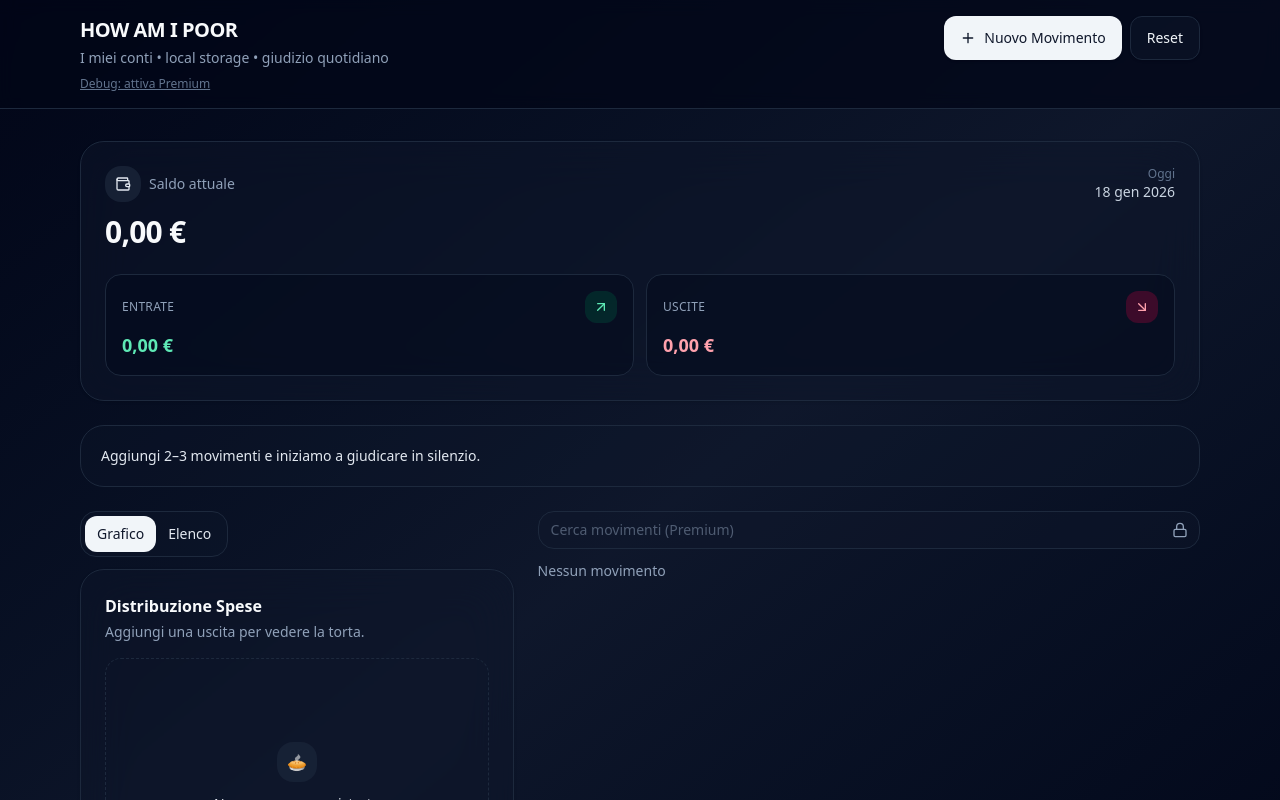
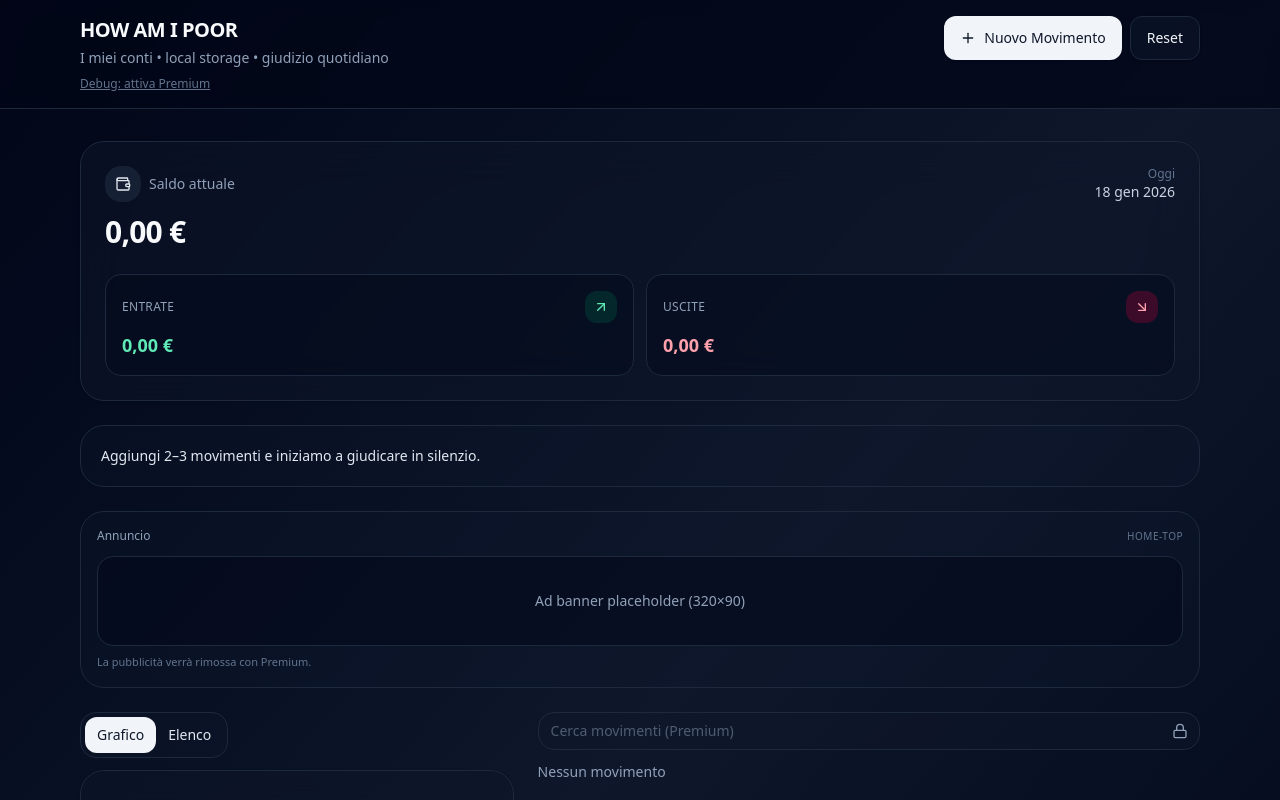
Before and after one commit to jhon-apps/how-am-i-poor, a React (Vite) app: page / in a window 1280 px wide. Shown: the top 800 px of the page. Built offline with nearby package versions, Linux system fonts and the light colour scheme.

Commit message:
ad slots

```diff
--- /dev/null
+++ b/src/components/ads/AdSlot.jsx
@@ -0,0 +1,21 @@
+export default function AdSlot({ isPremium, placement = "banner" }) {
+    if (isPremium) return null
+
+    // Placeholder only. When we integrate AdMob, this will become a real banner.
+    return (
+        <div className="rounded-3xl border border-slate-800 bg-slate-900/30 p-4">
+            <div className="flex items-center justify-between">
+                <p className="text-xs text-slate-400">Annuncio</p>
+                <p className="text-[10px] text-slate-500 uppercase tracking-wider">{placement}</p>
+            </div>
+
+            <div className="mt-3 h-[90px] w-full rounded-2xl border border-slate-800 bg-slate-950/50 flex items-center justify-center">
+                <p className="text-sm text-slate-400">Ad banner placeholder (320×90)</p>
+            </div>
+
+            <p className="mt-2 text-[11px] text-slate-500">
+                La pubblicità verrà rimossa con Premium.
+            </p>
+        </div>
+    )
+}
--- a/src/pages/Home.jsx
+++ b/src/pages/Home.jsx
@@ -13,6 +13,8 @@ import ResetConfirmDialog from "@/components/ui/ResetConfirmDialog"
 import UndoToast from "@/components/ui/UndoToast"
 import PremiumUpsellDialog from "@/components/ui/PremiumUpsellDialog"
 
+import AdSlot from "@/components/ads/AdSlot"
+
 import useTransactions from "@/hooks/useTransactions"
 import usePremium from "@/hooks/usePremium"
 
@@ -25,10 +27,9 @@ export default function Home() {
     const [editingTx, setEditingTx] = useState(null)
     const [showReset, setShowReset] = useState(false)
 
-    // chart view toggle
     const [leftView, setLeftView] = useState("chart") // "chart" | "list"
 
-    // undo state
+    // undo
     const [undoOpen, setUndoOpen] = useState(false)
     const [lastDeleted, setLastDeleted] = useState(null)
     const [undoTimer, setUndoTimer] = useState(null)
@@ -152,7 +153,6 @@ export default function Home() {
                 </div>
             </div>
 
-            {/* Content */}
             <main className="mx-auto max-w-6xl px-4 py-6 md:py-8 space-y-6 pb-16">
                 {isLoading ? (
                     <div className="space-y-6">
@@ -176,8 +176,11 @@ export default function Home() {
                             )}
                         </div>
 
+                        {/* ADS (free only) */}
+                        <AdSlot isPremium={isPremium} placement="home-top" />
+
                         <div className="grid lg:grid-cols-5 gap-6">
-                            {/* LEFT: chart/list toggle */}
+                            {/* LEFT */}
                             <div className="lg:col-span-2 min-h-[360px] space-y-3">
                                 <div className="flex items-center justify-between">
                                     <div className="inline-flex rounded-2xl border border-slate-800 bg-slate-900/30 p-1">
@@ -207,7 +210,7 @@ export default function Home() {
                                 )}
                             </div>
 
-                            {/* RIGHT: premium search */}
+                            {/* RIGHT */}
                             <div className="lg:col-span-3 space-y-3">
                                 <div className="relative">
                                     <input
@@ -242,6 +245,9 @@ export default function Home() {
                                 />
                             </div>
                         </div>
+
+                        {/* ADS (free only) */}
+                        <AdSlot isPremium={isPremium} placement="home-bottom" />
 
                         {!hasAny && (
                             <div className="rounded-3xl border border-slate-800 bg-slate-900/30 p-5">
@@ -299,8 +305,7 @@ export default function Home() {
                 reason={premiumReason}
                 onClose={() => setPremiumOpen(false)}
                 onConfirm={() => {
-                    // per ora: attiva premium mock
-                    enablePremium()
+                    enablePremium() // mock
                     setPremiumOpen(false)
                 }}
             />
```
